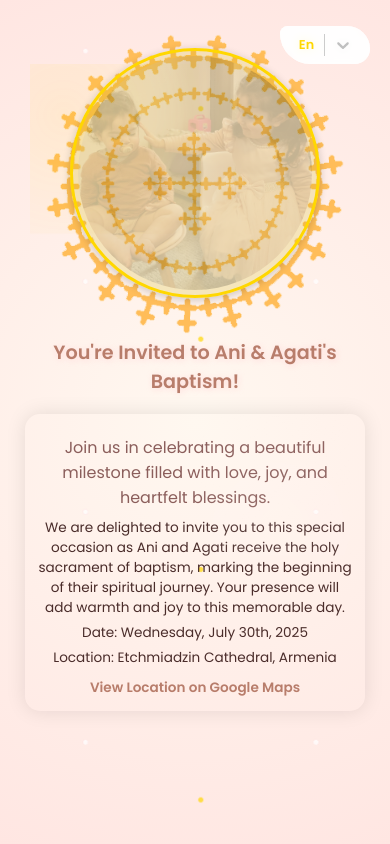
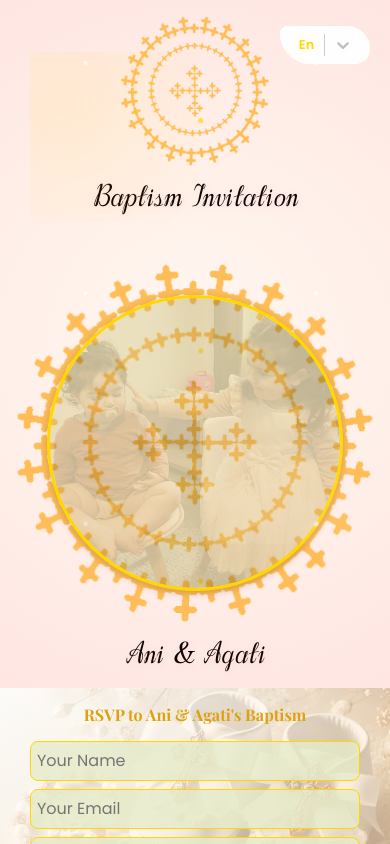
Before and after one commit to garenghazarian1/AgatiBirthday, a Next.js app: page / in a window 390 px wide. Shown: the top 844 px of the page. Built offline with nearby package versions, Linux system fonts and the light colour scheme; no server answers.

Commit message:
edit fonts styling add elements to invitation

```diff
--- a/locales/am.json
+++ b/locales/am.json
@@ -1,4 +1,6 @@
 {
+  "cardTitle": "մկրտության հրավեր",
+  "cardSubtitle": "Մեր Անիի և Ագաթիի",
   "invitationTitle": "Սիրով հրավիրում ենք Անիի և Ագաթիի մկրտությանը։",
   "invitationSubtitle": "Միացեք մեզ այս գեղեցիկ և կարևոր իրադարձությանը, լի սիրով, ուրախությամբ և ջերմ օրհնանքներով։",
   "invitationDetails": "Ամսաթիվ՝ Չորեքշաբթի, 30 հուլիսի, 2025",
--- a/locales/ar.json
+++ b/locales/ar.json
@@ -1,11 +1,13 @@
 {
-  "invitationTitle": "ندعوكم بمحبة إلى معمودية آني وآغاتي!",
+  "cardTitle": "دعوة معمودية",
+  "cardSubtitle": "آني وآغاتي",
+  "invitationTitle": "ندعوكم بمحبة إلى معمودية آني وآغاتي",
   "invitationSubtitle": "شاركونا الاحتفال بهذه المناسبة الرائعة المليئة بالمحبة والفرح والبركات الصادقة.",
   "invitationDetails": "التاريخ: الأربعاء، 30 يوليو، 2025",
   "invitationLocation": "المكان: كاتدرائية إتشميادزين، أرمينيا",
   "googleMapsLink": "عرض الموقع على Google Maps",
   "rsvpTitle": "تأكيد الحضور لمعمودية آني وآغاتي",
-  "rsvpMessage": "شكراً لتأكيد حضوركم! نحن متحمسون لرؤيتكم!",
+  "rsvpMessage": "شكراً لتأكيد حضوركم نحن متحمسون لرؤيتكم",
   "rsvpButton": "تأكيد حضورك",
   "rsvpForm": {
     "namePlaceholder": "اسمك",
--- a/locales/de.json
+++ b/locales/de.json
@@ -1,4 +1,6 @@
 {
+  "cardTitle": "Einladung zur Taufe von Ani & Agati",
+  "cardSubtitle": "Ani & Agati",
   "invitationTitle": "Einladung zur Taufe von Ani & Agati!",
   "invitationSubtitle": "Feiert mit uns diesen besonderen Anlass, voller Liebe, Freude und herzlicher Segnungen.",
   "invitationDetails": "Datum: Mittwoch, 30. Juli 2025",
--- a/locales/en.json
+++ b/locales/en.json
@@ -1,4 +1,6 @@
 {
+  "cardTitle": "Baptism Invitation",
+  "cardSubtitle": "Ani & Agati ",
   "invitationTitle": "You're Invited to Ani & Agati's Baptism!",
   "invitationSubtitle": "Join us in celebrating a beautiful milestone filled with love, joy, and heartfelt blessings.",
   "invitationDetails": "Date: Wednesday, July 30th, 2025",
--- a/locales/ru.json
+++ b/locales/ru.json
@@ -1,4 +1,6 @@
 {
+  "cardTitle": "Приглашение на крещение Ани и Агати",
+  "cardSubtitle": "Ани и Агати",
   "invitationTitle": "Приглашаем на крещение Ани и Агати!",
   "invitationSubtitle": "Присоединяйтесь к празднованию этого прекрасного события, наполненного любовью, радостью и теплыми благословениями.",
   "invitationDetails": "Дата: среда, 30 июля 2025 года",
--- a/src/app/globals.css
+++ b/src/app/globals.css
@@ -4,6 +4,19 @@
   margin: 0;
   padding: 0;
   box-sizing: border-box;
+}
+
+@font-face {
+  font-family: "Vrdznagir";
+  src: url("/fonts/Vrdznagir.otf") format("opentype");
+  font-weight: normal;
+  font-style: normal;
+}
+@font-face {
+  font-family: "Dzeragir";
+  src: url("/fonts/SHK_Dzeragir.otf") format("opentype");
+  font-weight: normal;
+  font-style: normal;
 }
 
 body {
--- a/src/components/Invitation/Invitation.jsx
+++ b/src/components/Invitation/Invitation.jsx
@@ -40,7 +40,16 @@
       <div className={styles.celebrationBackground}>
         <LanguageSwitcher />
 
-        <div className={`${styles.card} ${styles.shimmerBorder}`}>
+        <div className={`${styles.card} `}>
+          <Image
+            src="/001.png"
+            alt="Cross"
+            width={500}
+            height={500}
+            className={styles.invitationImage}
+            priority
+          />
+          <h2 className={styles.title}>{t("cardTitle")}</h2>
           <div className={styles.decorativeContainer}>
             <div className={styles.decorativeShape}>
               <Image
@@ -54,18 +63,12 @@
                 priority
               />
             </div>
-            <Image
-              src="/001.png"
-              alt="Cross"
-              width={500}
-              height={500}
-              className={styles.invitationImage}
-              priority
-            />
           </div>
+          <h2 className={styles.title}>{t("cardSubtitle")}</h2>
 
-          <h1 className={styles.title}>{t("invitationTitle")}</h1>
-          <div className={styles.textContainer}>
+          {/* <div className={styles.textContainer}>
+          <h2 className={styles.title}>{t("invitationTitle")}</h2>
+
             <p className={styles.subtitle}>{t("invitationSubtitle")}</p>
             <p className={styles.details}>{t("invitationMessage")}</p>
 
@@ -81,7 +84,7 @@
             >
               {t("googleMapsLink")}
             </Link>
-          </div>
+          </div> */}
         </div>
       </div>
     </>
--- a/src/components/Invitation/Invitation.module.css
+++ b/src/components/Invitation/Invitation.module.css
@@ -1,29 +1,17 @@
 .card {
   width: 100vw;
-  min-height: 100vh;
-  padding: 1rem;
-  text-align: center;
-  transition: all 0.3s ease-in-out;
+  height: 100%;
   display: flex;
   justify-content: flex-start;
   align-items: center;
   flex-direction: column;
-  position: relative; /* important for absolute positioning */
   overflow-x: hidden;
+  margin-top: 1rem;
 }
 
 .invitationImage {
-  position: absolute;
-  /* width: 150px;
-  height: auto; */
-  width: 500px;
+  width: 150px;
   height: auto;
-  object-fit: cover;
-  border-radius: 10px;
-  top: 2.5%;
-  left: 50%;
-  transform: translateX(-50%);
-  z-index: -1;
 }
 
 .decorativeContainer {
@@ -31,18 +19,20 @@
   justify-content: center;
   align-items: center;
   flex-wrap: wrap;
-  margin-top: 4rem;
+  background: url("/001.png");
+  background-size: cover;
+  overflow: hidden;
+  width: 360px;
+  height: 360px;
+  margin-top: 2rem;
 }
 
 .decorativeShape {
-  padding: 5px;
   border-radius: 50%;
   background: rgba(203, 180, 2, 0.2);
   border: 3px solid gold;
   box-shadow: 0 2px 8px rgba(0, 0, 0, 0.2);
   overflow: hidden;
-  width: 400px;
-  height: 400px;
   display: flex;
   justify-content: center;
   align-items: center;
@@ -50,8 +40,8 @@
 
 .person {
   border-radius: 50%;
-  width: 100%;
-  height: 100%;
+  width: 290px;
+  height: 290px;
   object-fit: cover;
 }
 
@@ -65,6 +55,16 @@
   transition: opacity 0.5s ease-out;
 }
 
+.title {
+  text-align: center;
+  font-size: 200%;
+  font-family: "Dzeragir", sans-serif;
+  font-weight: 400;
+  color: #0c0600;
+  text-shadow: 1px 1px 6px rgba(255, 182, 193, 0.4);
+  margin: 1rem 0rem;
+}
+
 .textContainer {
   width: 90%;
   max-width: 500px;
@@ -76,15 +76,6 @@
   border-radius: 15px;
   box-shadow: 0 0 20px rgba(0, 0, 0, 0.1);
   margin-top: 10px;
-}
-
-.title {
-  font-size: 1.5rem;
-  font-weight: bold;
-  color: #b87d6b;
-  text-shadow: 1px 1px 6px rgba(255, 182, 193, 0.4);
-  padding: 0.5rem;
-  margin-top: 3rem;
 }
 
 .subtitle {
@@ -124,28 +115,19 @@
 /* Responsive Media Queries */
 
 @media (max-width: 480px) {
-  /* .invitationImage {
-    width: 60px;
-    top: 5px;
-  } */
-  .decorativeContainer {
+  /* .decorativeContainer {
     margin-top: 2rem;
   }
 
-  .invitationImage {
-    width: 300px;
-    height: 300px;
-    top: 4%;
-  }
   .decorativeShape {
     width: 250px;
     height: 250px;
-  }
+  } */
 
-  .title {
+  /* .title {
     font-size: 1.2rem;
     margin-top: 2rem;
-  }
+  } */
 
   .subtitle {
     font-size: 1rem;
@@ -163,20 +145,14 @@
 }
 
 @media (max-width: 375px) {
-  .invitationImage {
-    width: 85px;
-    height: 85px;
-    top: 0%;
-  }
-
-  .decorativeShape {
+  /* .decorativeShape {
     width: 80px;
     height: 80px;
-  }
+  } */
 
-  .title {
+  /* .title {
     font-size: 1rem;
-  }
+  } */
 
   .subtitle {
     font-size: 0.9rem;
@@ -192,7 +168,7 @@
   position: relative;
   overflow: hidden;
   width: 100vw;
-  height: 100vh;
+  height: 100%;
   background: radial-gradient(circle, #fff8f0, #ffe6e2);
   z-index: -10;
 }
```
Also changed, not shown: public/fonts/SHK_Dzeragir.otf (added), public/fonts/Vrdznagir.otf (added).
